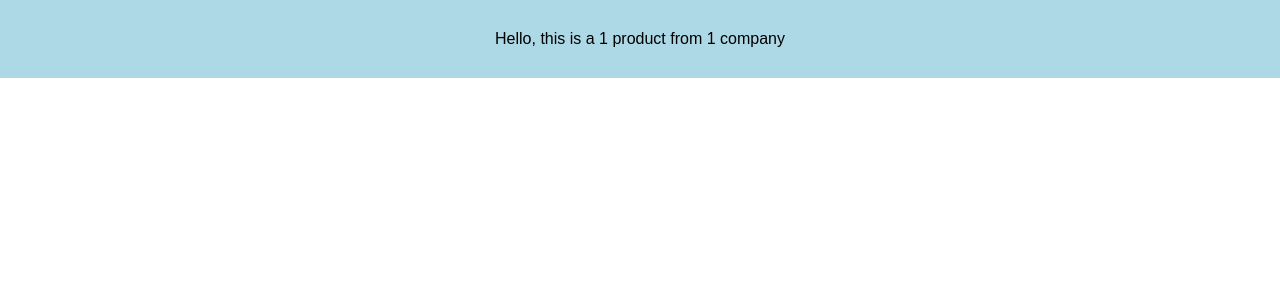
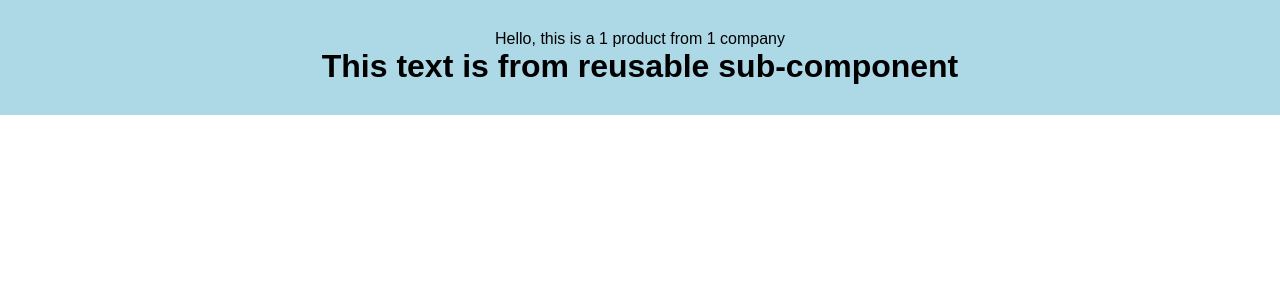
Before and after one commit to VidyaSairam/POC1, a React (Create React App) app: page /master1_1/1/1 in a window 1280 px wide. Shown: the top 300 px of the page. Built offline with nearby package versions, Linux system fonts and the light colour scheme.

Commit message:
added reusable components

```diff
--- a/src/Components/Master1/Master1_1.js
+++ b/src/Components/Master1/Master1_1.js
@@ -1,9 +1,11 @@
 import React from 'react'
 import './Master1_1.css'
+import SubComponent from './ReusableComp/SubComponent'
 export default function Master1_1({match}) {
     return (
         <div className={'div1'}>
             <p>{`Hello, this is a ${match.params.product} product from ${match.params.organisation} company`}</p>
+            <SubComponent />
         </div>
     )
 }
--- /dev/null
+++ b/src/Components/Master1/ReusableComp/SubComponent.js
@@ -0,0 +1,9 @@
+import React from 'react'
+
+export default function SubComponent() {
+    return (
+        <div>
+            <h1>This text is from reusable sub-component</h1>
+        </div>
+    )
+}
```
